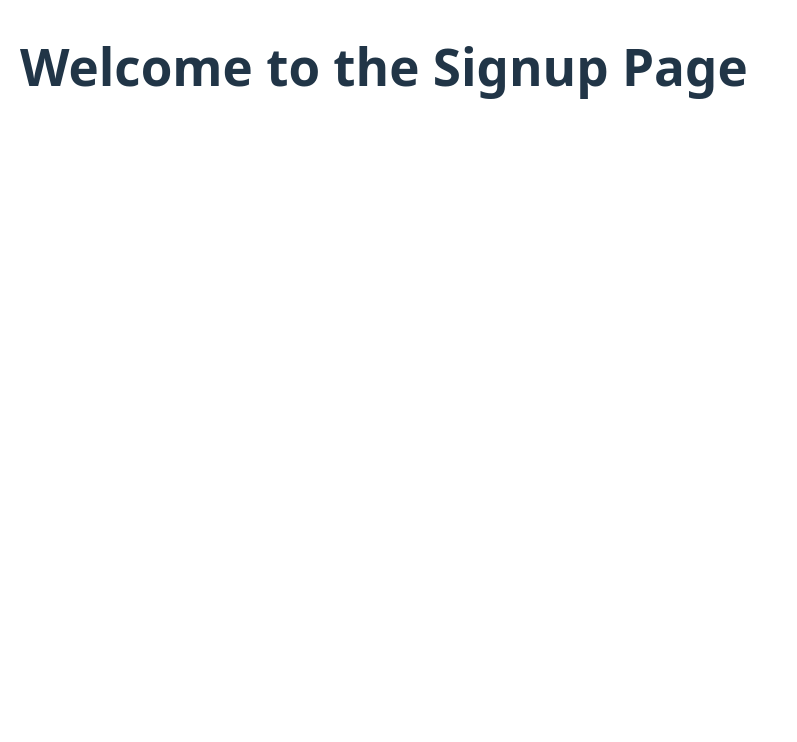
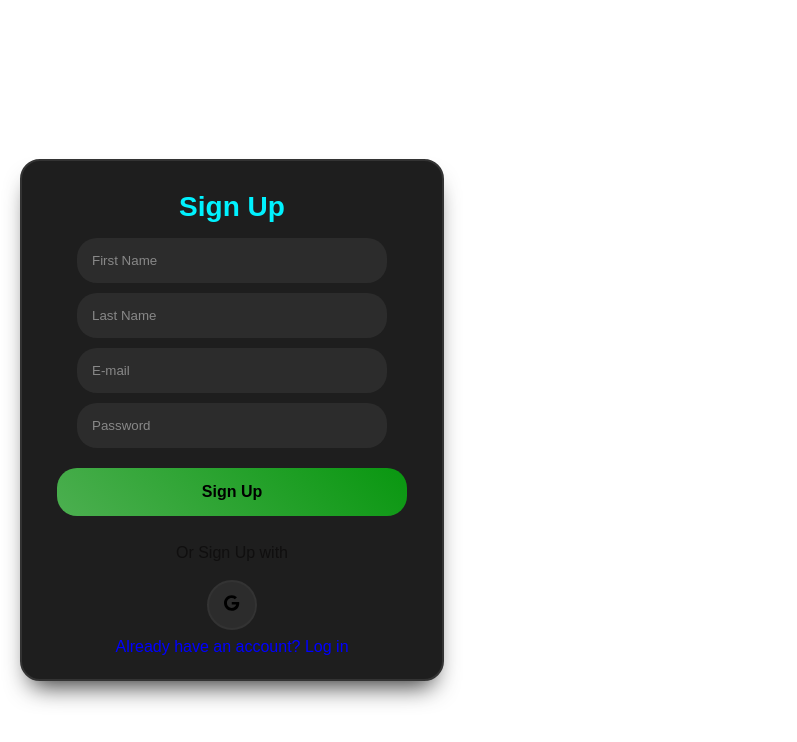
Before and after one commit to SathishNadar/Emotionally-Intelligent-JournalApp, a React (Vite) app: page /signup in a window 1280 px wide. Shown: the top 742 px of the page, without its empty margins (0-797 px from the left). Built offline with nearby package versions, Linux system fonts and the light colour scheme.

Commit message:
firebase login/signup

```diff
--- a/package.json
+++ b/package.json
@@ -16,10 +16,13 @@
     "cors": "^2.8.5",
     "dotenv": "^16.4.7",
     "express": "^4.21.2",
+    "firebase": "^11.4.0",
     "react": "^19.0.0",
     "react-dom": "^19.0.0",
     "react-router-dom": "^7.3.0",
-    "spotify-web-api-node": "^5.0.2"
+    "react-toastify": "^11.0.5",
+    "spotify-web-api-node": "^5.0.2",
+    "toastify-js": "^1.12.0"
   },
   "devDependencies": {
     "@eslint/js": "^9.21.0",
--- /dev/null
+++ b/src/backend/firebase.js
@@ -0,0 +1,28 @@
+// Import the functions you need from the SDKs you need
+import { initializeApp } from "firebase/app";
+import { getAnalytics } from "firebase/analytics";
+import {getAuth} from "firebase/auth";
+import {getFirestore} from "firebase/firestore"
+
+// TODO: Add SDKs for Firebase products that you want to use
+// https://firebase.google.com/docs/web/setup#available-libraries
+
+// Your web app's Firebase configuration
+// For Firebase JS SDK v7.20.0 and later, measurementId is optional
+const firebaseConfig = {
+  apiKey: "AIzaSyBMrC6pc-B8jQnQqkZbI054nfmdUHp5jOQ",
+  authDomain: "fir-testing-a3937.firebaseapp.com",
+  projectId: "fir-testing-a3937",
+  storageBucket: "fir-testing-a3937.firebasestorage.app",
+  messagingSenderId: "1089715093086",
+  appId: "1:1089715093086:web:2a89b70e67132b4ecabecf",
+  measurementId: "G-FVG8VFSSB5"
+};
+
+// Initialize Firebase
+const app = initializeApp(firebaseConfig);
+const analytics = getAnalytics(app);
+
+export const db = getFirestore(app)
+export const Auth = getAuth(app);
+export default app;
--- /dev/null
+++ b/src/css/signup.css
@@ -0,0 +1,102 @@
+body{
+  overflow: hidden;
+}
+.start {
+    display: flex;
+    justify-content: center;
+    align-items: center;
+    width: 100%;
+    height: 100vh;
+    color: #100f0f;
+    font-family: Arial, sans-serif;
+  }
+
+  .container {
+    max-width: 350px;
+    background: #1e1e1e;
+    border-radius: 20px;
+    padding: 25px 35px;
+    border: 2px solid #333333;
+    box-shadow: rgba(0, 0, 0, 0.8) 0px 15px 25px -10px;
+    text-align: center;
+  }
+
+  .heading {
+    font-size: 28px;
+    font-weight: bold;
+    color: #00f2ff;
+  }
+
+  .error-message {
+    color: red;
+    font-size: 14px;
+  }
+
+  .input {
+    width: 80%;
+    background: #2c2c2c;
+    border: none;
+    padding: 15px;
+    border-radius: 20px;
+    margin-top: 10px;
+    color: #ffffff;
+  }
+
+  .input::placeholder {
+    color: #888888;
+  }
+
+  .input:focus {
+    outline: none;
+    border: 2px solid #00ff08;
+  }
+
+  .login-button {
+    width: 100%;
+    font-weight: bold;
+    background: linear-gradient(45deg, #4caf50 0%, #099710 100%);
+    color: #000000;
+    padding: 15px;
+    margin: 20px auto;
+    border-radius: 20px;
+    border: none;
+  }
+
+  .login-button:hover {
+    transform: scale(1.05);
+  }
+
+  .social-account-container {
+    margin-top: 20px;
+  }
+
+  .social-accounts {
+    display: flex;
+    justify-content: center;
+    gap: 15px;
+  }
+
+  .social-button {
+    background: #2c2c2c;
+    border: 2px solid #333333;
+    padding: 10px;
+    border-radius: 50%;
+    width: 50px;
+    aspect-ratio: 1;
+  }
+
+  .agreement {
+    margin-top: 15px;
+  }
+
+  .agreement a {
+    color: #00fe08;
+    text-decoration: none;
+    position: relative;
+    top: 5px;
+  }
+
+  .title{
+    position: relative;
+    bottom: 15px;
+  }
--- a/src/pages/login.jsx
+++ b/src/pages/login.jsx
@@ -1,10 +1,56 @@
-function Login() {
-    return (
-        <div>
-            <h1>Welcome to the Login Page</h1>
-            <h5>How's Life</h5>
+import React, { useState } from "react";
+import "../css/signup.css";
+import { signInWithEmailAndPassword } from "firebase/auth";
+import { Auth } from "../backend/firebase";
+import { toast,ToastContainer } from "react-toastify";
+
+const Login = () => {
+  const [email, setEmail] = useState("");
+  const [password, setPassword] = useState("");
+  const [error, setError] = useState("");
+
+  const LoginRequest = async (e) => {
+    e.preventDefault();
+    try {
+      await signInWithEmailAndPassword(Auth, email, password);
+      console.log(Auth.currentUser);
+      toast.success("yesss", { position: "top-right" });
+    } catch (error) {
+      console.log(error);
+      toast.success("muditu poda myru", { position: "top-right" });
+    }
+  };
+
+  return (
+    <>
+      <ToastContainer />
+      <div className="start">
+        <div className="container">
+          <form className="form" onSubmit={LoginRequest}>
+            <input
+              type="email"
+              placeholder="E-mail"
+              value={email}
+              onChange={(e) => setEmail(e.target.value)}
+              className="input"
+              required
+            />
+            <input
+              type="password"
+              placeholder="Password"
+              value={password}
+              onChange={(e) => setPassword(e.target.value)}
+              className="input"
+              required
+            />
+            <button type="submit" className="login-button">
+              Login
+            </button>
+          </form>
         </div>
-    )
-}
+      </div>
+    </>
+  );
+};
 
-  export default Login;
+export default Login;
--- a/src/pages/signup.jsx
+++ b/src/pages/signup.jsx
@@ -1,5 +1,111 @@
-function Signup() {
-    return <h1>Welcome to the Signup Page</h1>
-  }
+import React, { useState } from "react";
+import "../css/signup.css";
+import { Auth, db } from "../backend/firebase";
+import { createUserWithEmailAndPassword } from "firebase/auth";
+import { GoogleAuthProvider, signInWithPopup } from "firebase/auth";
+import { setDoc, doc } from "firebase/firestore";
+import { toast, ToastContainer } from "react-toastify";
+import {useNavigate} from "react-router-dom";
 
-  export default Signup;
+const Signup = () => {
+  const [email, setEmail] = useState("");
+  const [password, setPassword] = useState("");
+  const [fname, setFname] = useState("");
+  const [lname, setLname] = useState("");
+  const [error, setError] = useState("");
+  const navigate = useNavigate();
+
+  const handleRegister = async (e) => {
+    e.preventDefault();
+    try {
+      await createUserWithEmailAndPassword(Auth, email, password);
+      let user = Auth.currentUser;
+      console.log(user);
+      if (user) {
+        await setDoc(doc(db, "Users", user.uid), {
+          email: user.email,
+          firstname: fname,
+          lastname: lname,
+        });
+      }
+      toast.success("Registration successful!", { position: "top-right" });
+    } catch (error) {
+      toast.error("Error: " + error.message, { position: "top-right", autoClose: 3000 });
+      console.log(error.message);
+    }
+  };
+
+  const Googlesignin = () => {
+    const provider = new GoogleAuthProvider();
+    signInWithPopup(Auth, provider).then(async (res) => {
+      console.log(res);
+    });
+    navigate("/login");
+  };
+
+  return (
+    <>
+      <ToastContainer />
+      <div className="start">
+        <div className="container">
+          <div className="heading">Sign Up</div>
+          {error && <p className="error-message">{error}</p>}
+          <form className="form" onSubmit={handleRegister}>
+            <input
+              type="text"
+              placeholder="First Name"
+              value={fname}
+              onChange={(e) => setFname(e.target.value)}
+              className="input"
+              required
+            />
+            <input
+              type="text"
+              placeholder="Last Name"
+              value={lname}
+              onChange={(e) => setLname(e.target.value)}
+              className="input"
+              required
+            />
+            <input
+              type="email"
+              placeholder="E-mail"
+              value={email}
+              onChange={(e) => setEmail(e.target.value)}
+              className="input"
+              required
+            />
+            <input
+              type="password"
+              placeholder="Password"
+              value={password}
+              onChange={(e) => setPassword(e.target.value)}
+              className="input"
+              required
+            />
+            <button type="submit" className="login-button">
+              Sign Up
+            </button>
+          </form>
+
+          <div className="social-account-container">
+            <span className="title">Or Sign Up with</span>
+            <div className="social-accounts">
+              <button className="social-button google" onClick={Googlesignin}>
+                <svg viewBox="0 0 488 512" height="1em">
+                  <path d="M488 261.8C488 403.3 391.1 504 248 504 110.8 504 0 393.2 0 256S110.8 8 248 8c66.8 0 123 24.5 166.3 64.9l-67.5 64.9C258.5 52.6 94.3 116.6 94.3 256c0 86.5 69.1 156.6 153.7 156.6 98.2 0 135-70.4 140.8-106.9H248v-85.3h236.1c2.3 12.7 3.9 24.9 3.9 41.4z" />
+                </svg>
+              </button>
+            </div>
+          </div>
+
+          <span className="agreement">
+            <a href=""  onClick={() => navigate("/login")} style={{ cursor: "pointer", color: "blue" }}>Already have an account? Log in</a>
+          </span>
+        </div>
+      </div>
+    </>
+  );
+};
+
+export default Signup;
```
Also changed, not shown: src/App.jsx (line endings or trailing spaces), 1 other file (tests, documents, lock files or other folders).
